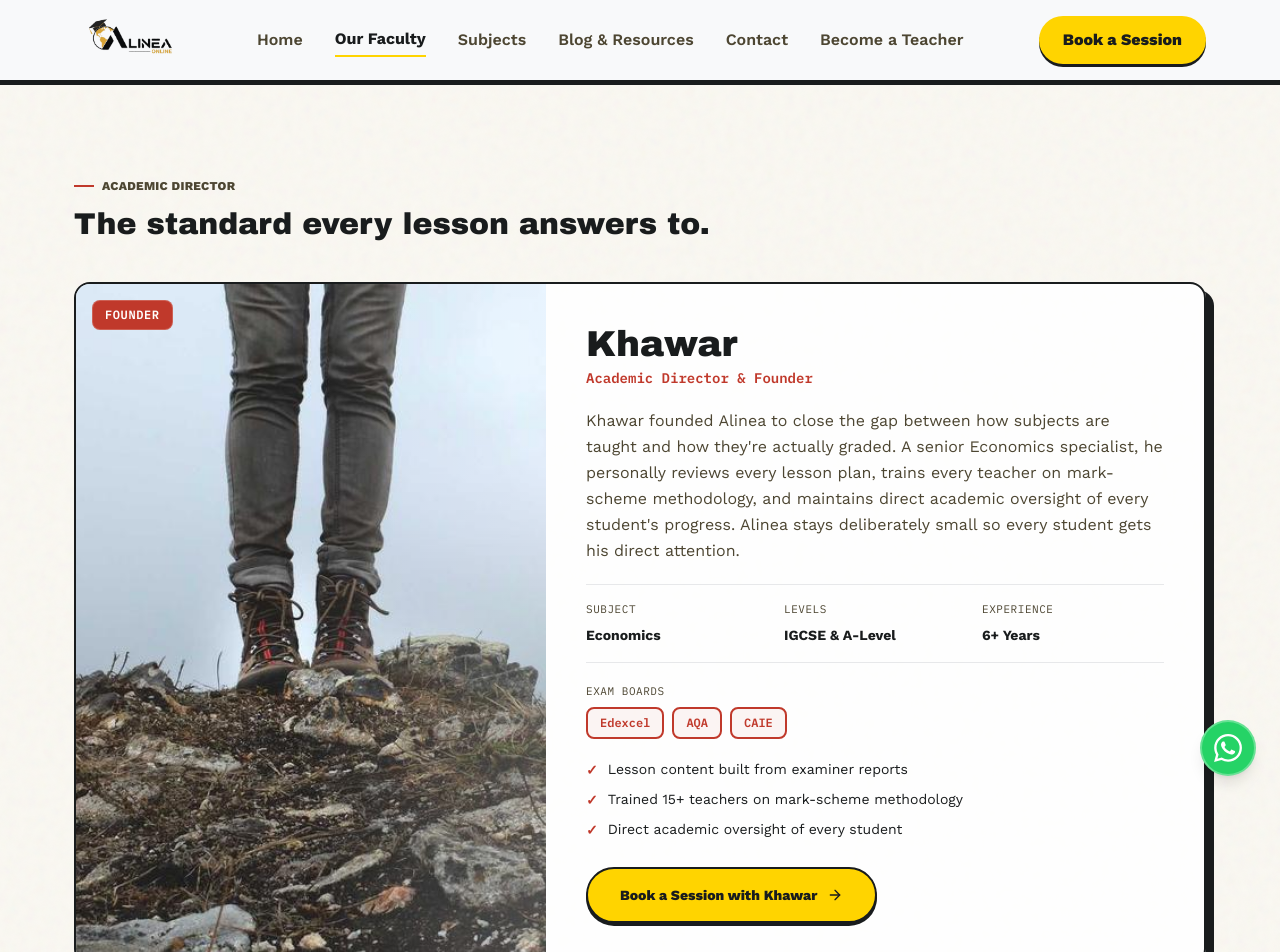
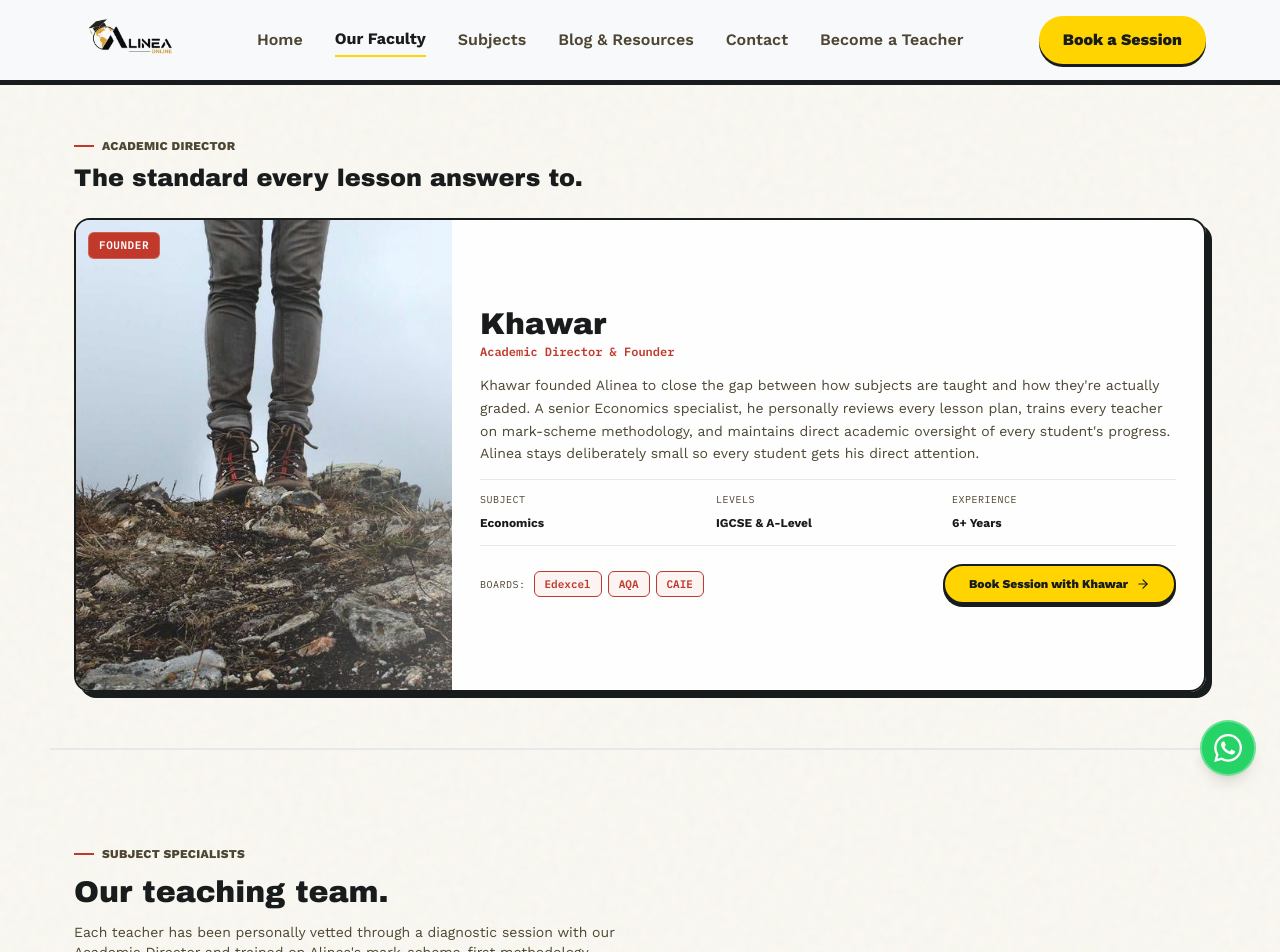
Before and after one commit to hayyantahirr/alineaonline, a Next.js app: page /faculty in a window 1280 px wide. Shown: the top 952 px of the page. Built offline with nearby package versions, Linux system fonts and the light colour scheme.

Commit message:
Faculty page revised and finalised for now

```diff
--- a/app/faculty/page.jsx
+++ b/app/faculty/page.jsx
@@ -22,7 +22,7 @@ export default function FacultyPage() {
     {
       name: "Dr. Sarah Lin",
       role: "Senior Mathematics Specialist",
-      image: "/stitch/maths.jpg",
+      image: "/faculty/teacher-1.jpg",
       subject: "Mathematics & Further Maths",
       levels: "IGCSE, A-Level & IB HL",
       boards: ["Edexcel", "CAIE"],
@@ -33,7 +33,7 @@ export default function FacultyPage() {
     {
       name: "James Vance",
       role: "Physics Lead",
-      image: "/stitch/physics.jpg",
+      image: "/faculty/teacher-2.jpg",
       subject: "Physics",
       levels: "IGCSE & A-Level",
       boards: ["Edexcel", "CAIE"],
@@ -44,7 +44,7 @@ export default function FacultyPage() {
     {
       name: "Dr. Rachel Mehta",
       role: "Biology Lead",
-      image: "/stitch/biology.jpg",
+      image: "/faculty/teacher-3.jpg",
       subject: "Biology",
       levels: "IGCSE & A-Level",
       boards: ["Edexcel", "AQA"],
@@ -55,7 +55,7 @@ export default function FacultyPage() {
     {
       name: "Claire Hemsworth",
       role: "English Language & Literature Lead",
-      image: "/stitch/english.jpg",
+      image: "/faculty/teacher-4.jpg",
       subject: "English Language & Literature",
       levels: "IGCSE & A-Level",
       boards: ["Edexcel", "CAIE", "AQA"],
@@ -66,7 +66,7 @@ export default function FacultyPage() {
     {
       name: "Elena Rostova",
       role: "Business Studies & Accounting Lead",
-      image: "/stitch/business.jpg",
+      image: "/faculty/teacher-5.jpg",
       subject: "Business Studies & Accounting",
       levels: "IGCSE & A-Level",
       boards: ["Edexcel", "CAIE"],
@@ -76,91 +76,87 @@ export default function FacultyPage() {
     },
   ];
 
-
-
   return (
     <div className="w-full bg-[#faf8f2] text-on-background min-h-screen grain-bg">
-
       {/* Academic Director — Featured Section */}
-      <section className="py-16 md:py-24 px-6 max-w-container-max mx-auto">
-        <span className="font-['Work_Sans'] font-extrabold text-xs uppercase tracking-wide text-on-surface-variant flex items-center gap-2 mb-3">
+      <section className="py-10 md:py-14 px-6 max-w-container-max mx-auto">
+        <span className="font-['Work_Sans'] font-extrabold text-xs uppercase tracking-wide text-on-surface-variant flex items-center gap-2 mb-2">
           <span className="w-5 h-0.5 bg-[#c0392b]"></span> Academic Director
         </span>
-        <h2 className="font-['Archivo_Black'] text-2xl md:text-3xl text-on-background mb-10">
+        <h2 className="font-['Archivo_Black'] text-xl md:text-2xl text-on-background mb-6">
           The standard every lesson answers to.
         </h2>
 
-        <div className="bg-white/90 rounded-2xl border-2 border-on-background shadow-[8px_8px_0_0_var(--color-on-background)] overflow-hidden">
-          <div className="grid grid-cols-1 lg:grid-cols-12">
+        <div className="bg-white/90 rounded-2xl border-2 border-on-background shadow-[6px_6px_0_0_var(--color-on-background)] overflow-hidden">
+          <div className="grid grid-cols-1 lg:grid-cols-12 items-center">
             {/* Director Photo */}
-            <div className="lg:col-span-5 relative">
-              <div className="aspect-[4/5] lg:aspect-auto lg:h-full">
+            <div className="lg:col-span-4 relative h-64 lg:h-full min-h-[260px]">
               <img
                 src={director.image}
                 alt={`${director.name}, ${director.role}`}
                 className="w-full h-full object-cover"
               />
-                <div className="absolute inset-0 bg-gradient-to-t from-on-background/50 via-transparent to-transparent lg:bg-gradient-to-r lg:from-transparent lg:via-transparent lg:to-white/20"></div>
-              </div>
+              <div className="absolute inset-0 bg-gradient-to-t from-on-background/40 via-transparent to-transparent lg:bg-gradient-to-r lg:from-transparent lg:via-transparent lg:to-white/20"></div>
               {/* Floating Badge */}
-              <div className="absolute top-4 left-4 bg-[#c0392b] text-white font-['IBM_Plex_Mono'] text-xs font-bold px-3 py-1.5 rounded-lg uppercase tracking-wider border border-white/20">
+              <div className="absolute top-3 left-3 bg-[#c0392b] text-white font-['IBM_Plex_Mono'] text-[11px] font-bold px-2.5 py-1 rounded-md uppercase tracking-wider border border-white/20">
                 Founder
               </div>
             </div>
 
             {/* Director Info */}
-            <div className="lg:col-span-7 p-6 md:p-10 flex flex-col justify-center gap-5">
+            <div className="lg:col-span-8 p-5 md:p-7 flex flex-col justify-center gap-3.5">
               <div>
-                <h3 className="font-['Archivo_Black'] text-3xl md:text-4xl text-on-background mb-1">
+                <h3 className="font-['Archivo_Black'] text-2xl md:text-3xl text-on-background mb-0.5">
                   {director.name}
                 </h3>
-                <p className="font-['IBM_Plex_Mono'] text-sm text-[#c0392b] font-bold">
+                <p className="font-['IBM_Plex_Mono'] text-xs text-[#c0392b] font-bold">
                   {director.role}
                 </p>
               </div>
 
-              <p className="font-['Work_Sans'] text-base text-on-surface-variant leading-relaxed">
+              <p className="font-['Work_Sans'] text-sm text-on-surface-variant leading-relaxed">
                 {director.bio}
               </p>
 
               {/* Director Details Grid */}
-              <div className="grid grid-cols-2 sm:grid-cols-3 gap-4 py-4 border-y border-line">
+              <div className="grid grid-cols-3 gap-3 py-3 border-y border-line">
                 <div>
-                  <span className="font-['IBM_Plex_Mono'] text-[11px] uppercase tracking-wider text-on-surface-variant block mb-1">
+                  <span className="font-['IBM_Plex_Mono'] text-[10px] uppercase tracking-wider text-on-surface-variant block mb-0.5">
                     Subject
                   </span>
-                  <span className="font-['Work_Sans'] font-bold text-sm text-on-background">
+                  <span className="font-['Work_Sans'] font-bold text-xs text-on-background">
                     {director.subject}
                   </span>
                 </div>
                 <div>
-                  <span className="font-['IBM_Plex_Mono'] text-[11px] uppercase tracking-wider text-on-surface-variant block mb-1">
+                  <span className="font-['IBM_Plex_Mono'] text-[10px] uppercase tracking-wider text-on-surface-variant block mb-0.5">
                     Levels
                   </span>
-                  <span className="font-['Work_Sans'] font-bold text-sm text-on-background">
+                  <span className="font-['Work_Sans'] font-bold text-xs text-on-background">
                     {director.levels}
                   </span>
                 </div>
                 <div>
-                  <span className="font-['IBM_Plex_Mono'] text-[11px] uppercase tracking-wider text-on-surface-variant block mb-1">
+                  <span className="font-['IBM_Plex_Mono'] text-[10px] uppercase tracking-wider text-on-surface-variant block mb-0.5">
                     Experience
                   </span>
-                  <span className="font-['Work_Sans'] font-bold text-sm text-on-background">
+                  <span className="font-['Work_Sans'] font-bold text-xs text-on-background">
                     {director.experience}
                   </span>
                 </div>
               </div>
 
-              {/* Exam Boards */}
-              <div>
-                <span className="font-['IBM_Plex_Mono'] text-[11px] uppercase tracking-wider text-on-surface-variant block mb-2">
-                  Exam Boards
+              {/* Exam Boards & CTA Row */}
+              <div className="flex flex-wrap items-center justify-between gap-3 pt-1">
+                <div className="flex items-center gap-2">
+                  <span className="font-['IBM_Plex_Mono'] text-[10px] uppercase tracking-wider text-on-surface-variant">
+                    Boards:
                   </span>
-                <div className="flex flex-wrap gap-2">
+                  <div className="flex flex-wrap gap-1.5">
                     {director.boards.map((board) => (
                       <span
                         key={board}
-                      className="font-['IBM_Plex_Mono'] text-xs font-bold px-3 py-1.5 rounded-lg border-2 border-[#c0392b] text-[#c0392b] bg-[#c0392b]/5"
+                        className="font-['IBM_Plex_Mono'] text-[11px] font-bold px-2.5 py-1 rounded-md border border-[#c0392b] text-[#c0392b] bg-[#c0392b]/5"
                       >
                         {board}
                       </span>
@@ -168,27 +164,14 @@ export default function FacultyPage() {
                   </div>
                 </div>
 
-              {/* Highlights */}
-              <ul className="flex flex-col gap-2.5">
-                {director.highlights.map((item, idx) => (
-                  <li key={idx} className="flex items-start gap-2.5">
-                    <span className="text-[#c0392b] font-bold text-sm leading-none mt-1">
-                      ✓
-                    </span>
-                    <span className="font-['Work_Sans'] text-sm text-on-background">
-                      {item}
-                    </span>
-                  </li>
-                ))}
-              </ul>
-
                 <Link
                   href="/booking"
-                className="bg-primary-container text-on-background font-['Work_Sans'] font-extrabold text-sm px-8 py-4 rounded-full border-2 border-on-background neo-brutalist-shadow transition-transform duration-200 hover:-translate-y-0.5 inline-flex items-center gap-2.5 w-max mt-2"
+                  className="bg-primary-container text-on-background font-['Work_Sans'] font-extrabold text-xs px-6 py-2.5 rounded-full border-2 border-on-background neo-brutalist-shadow transition-transform duration-200 hover:-translate-y-0.5 inline-flex items-center gap-2"
                 >
-                Book a Session with Khawar
-                <ArrowRight className="w-4 h-4" />
+                  Book Session with Khawar
+                  <ArrowRight className="w-3.5 h-3.5" />
                 </Link>
+              </div>
             </div>
           </div>
         </div>
```
Lines whose indentation alone changed are shown as unchanged.
